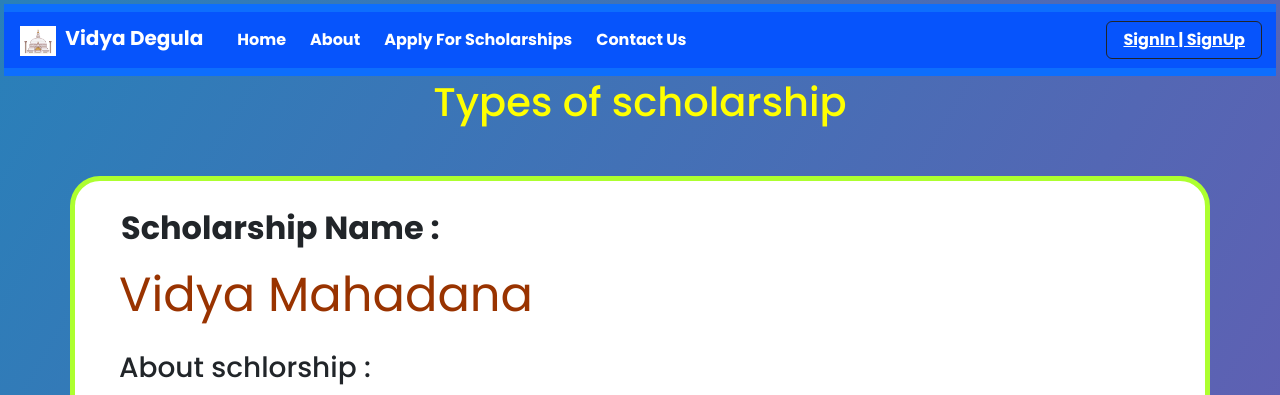
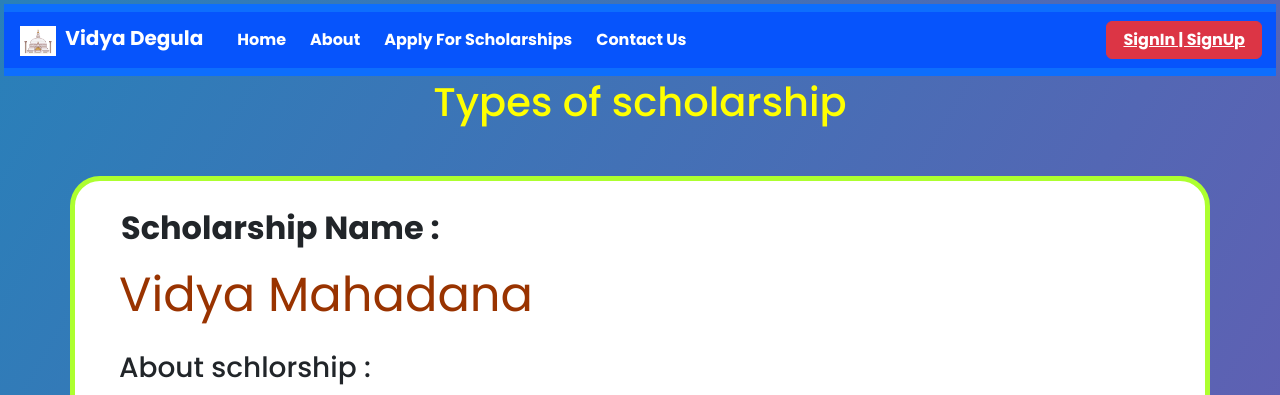
Before and after one commit to AjayNagarajM23/MultiPage-Responsive-Website-Using-Django, a Django app: page /afs in a window 1280 px wide. Shown: the top 395 px of the page. Run offline with Django 4.2, Linux system fonts and the light colour scheme.

Commit message:
Update requirements.txt

```diff
--- a/templates/base.html
+++ b/templates/base.html
@@ -76,7 +76,7 @@
 
             {% if user.is_authenticated %}
                 <button
-                        class="btn btn-outline-danger"
+                        class="btn btn-danger"
                         style="margin-left: 30px"
                         type="submit"
                 >
@@ -84,7 +84,7 @@
                 </button>
             {% else %}
                 <button
-                        class="btn btn-outline-dark"
+                        class="btn btn-danger"
                         style="margin-left: 30px"
                         type="submit"
                 >
```
Also changed, not shown: db.sqlite3.
